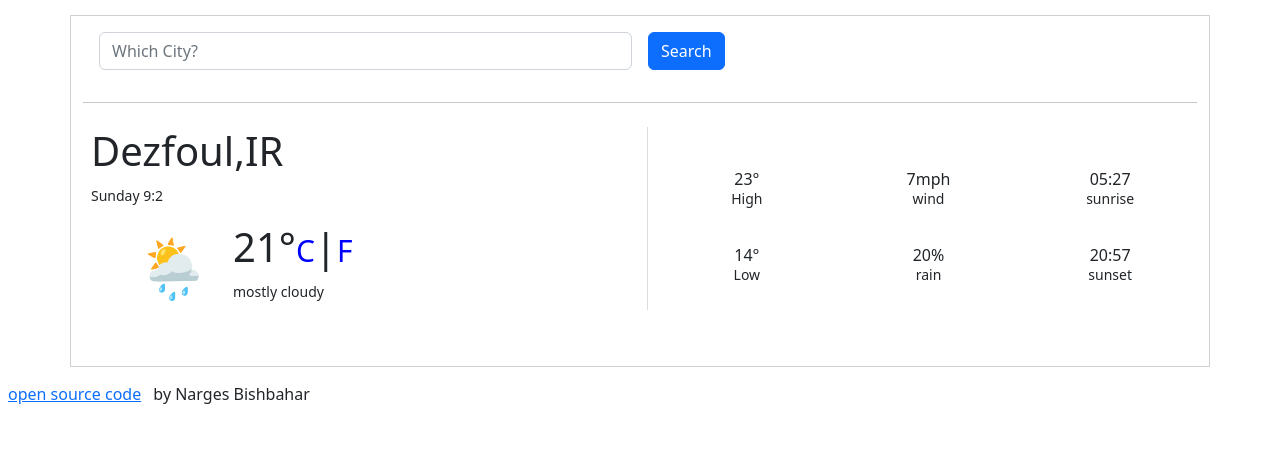
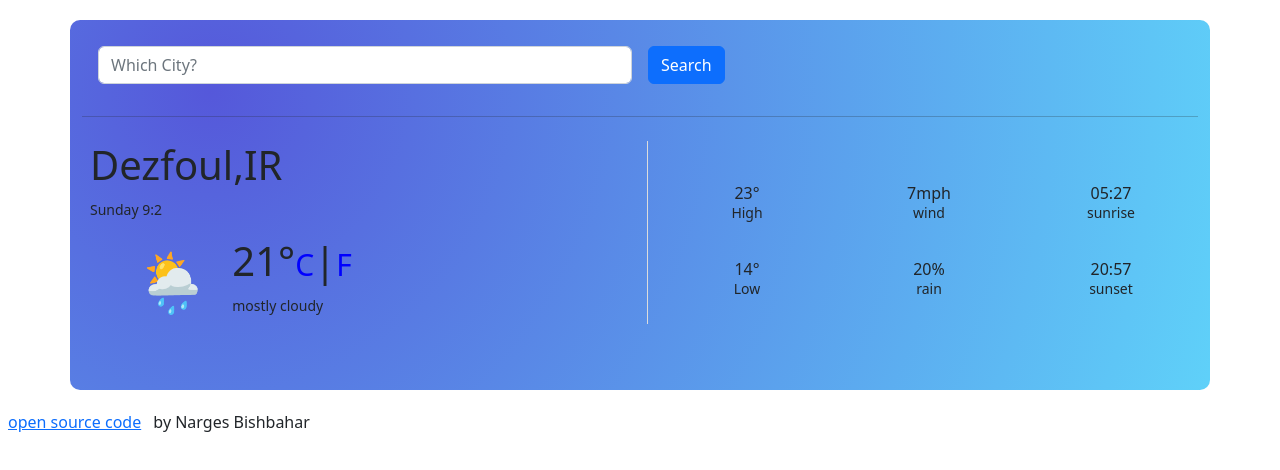
Before and after one commit to bishbahar/week6, a plain HTML site: page index.html in a window 1280 px wide. Drawn offline with nearby package versions, Linux system fonts and the light colour scheme.

Commit message:
set gradiant background

```diff
--- a/src/style.css
+++ b/src/style.css
@@ -14,10 +14,15 @@ h1 a {
   text-decoration: none;
 }
 .container {
-  width:60%;
-  max-width: 600px;
-  margin: 15px;
-  border: 1px solid rgb(208, 208, 208);
+  border-radius: 10px;
+  max-width: 50%;
+  margin: 20px auto;
+  padding: 10px;
+  background: radial-gradient(
+    circle at 12.3% 19.3%,
+    rgb(85, 88, 218) 0%,
+    rgb(95, 209, 249) 100.2%
+  );
 }
 .degree {
   text-align: left;
```
